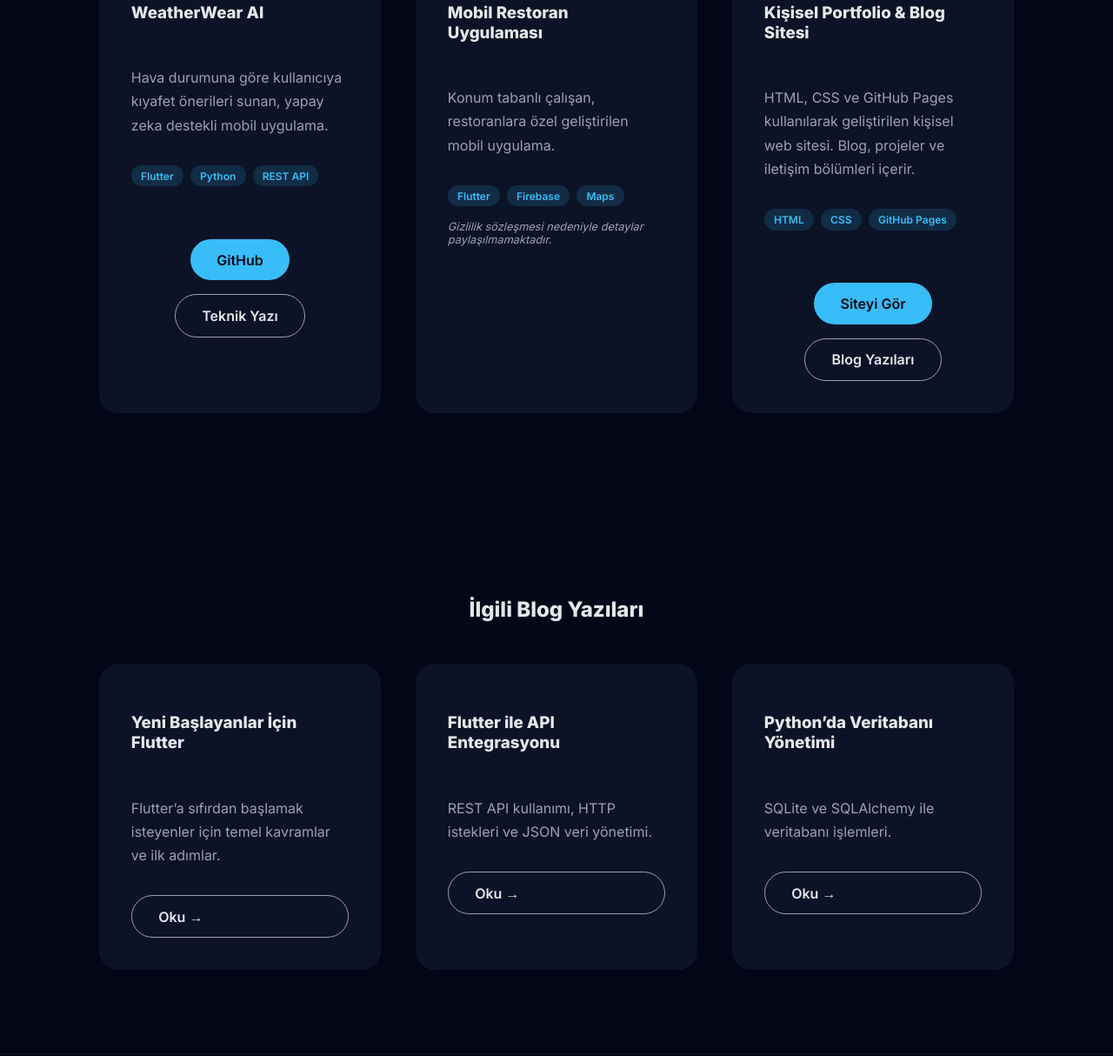
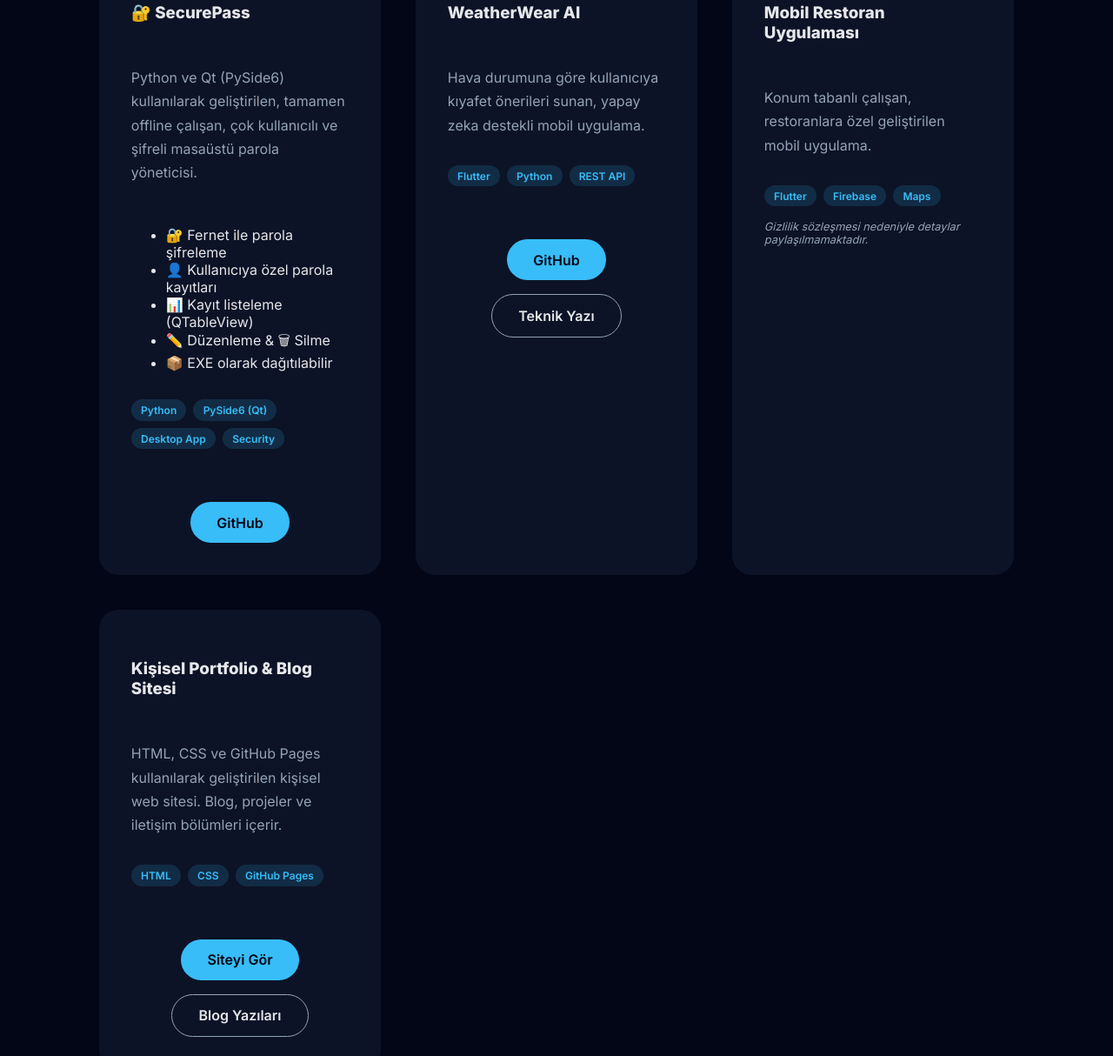
Before and after one commit to uaates/uaates.github.io, a plain HTML site: page projelerim/index.html in a window 1280 px wide. Shown: the part 589-1803 px from the top of the page at 87% size. Drawn offline with nearby package versions, Linux system fonts and the light colour scheme.

```diff
--- a/projelerim/index.html
+++ b/projelerim/index.html
@@ -38,8 +38,40 @@
 
     <div class="projects-grid">
 
+      <!-- PROJECT 0 : SECUREPASS -->
+      <div class="project-card" data-aos="fade-up">
+        <h3>🔐 SecurePass</h3>
+
+        <p class="project-desc">
+          Python ve Qt (PySide6) kullanılarak geliştirilen,
+          tamamen offline çalışan, çok kullanıcılı ve
+          şifreli masaüstü parola yöneticisi.
+        </p>
+
+        <ul class="project-features">
+          <li>🔐 Fernet ile parola şifreleme</li>
+          <li>👤 Kullanıcıya özel parola kayıtları</li>
+          <li>📊 Kayıt listeleme (QTableView)</li>
+          <li>✏️ Düzenleme & 🗑 Silme</li>
+          <li>📦 EXE olarak dağıtılabilir</li>
+        </ul>
+
+        <div class="project-tags">
+          <span>Python</span>
+          <span>PySide6 (Qt)</span>
+          <span>Desktop App</span>
+          <span>Security</span>
+        </div>
+
+        <div class="hero-buttons">
+          <a href="https://github.com/uaates/securepass" target="_blank" class="btn primary">
+            GitHub
+          </a>
+        </div>
+      </div>
+
       <!-- PROJECT 1 -->
-      <div class="project-card" data-aos="fade-up">
+      <div class="project-card" data-aos="fade-up" data-aos-delay="150">
         <h3>WeatherWear AI</h3>
 
         <p class="project-desc">
@@ -65,7 +97,7 @@
       </div>
 
       <!-- PROJECT 2 -->
-      <div class="project-card" data-aos="fade-up" data-aos-delay="150">
+      <div class="project-card" data-aos="fade-up" data-aos-delay="300">
         <h3>Mobil Restoran Uygulaması</h3>
 
         <p class="project-desc">
@@ -86,7 +118,7 @@
       </div>
 
       <!-- PROJECT 3 -->
-      <div class="project-card" data-aos="fade-up" data-aos-delay="300">
+      <div class="project-card" data-aos="fade-up" data-aos-delay="450">
         <h3>Kişisel Portfolio & Blog Sitesi</h3>
 
         <p class="project-desc">
@@ -116,54 +148,6 @@
   </div>
 </section>
 
-<!-- RELATED BLOG -->
-<section class="section">
-  <div class="container">
-
-    <h2 style="text-align:center; margin-bottom:3rem;">
-      İlgili Blog Yazıları
-    </h2>
-
-    <div class="blog-list">
-
-      <div class="blog-card" data-aos="fade-up">
-        <h3>Yeni Başlayanlar İçin Flutter</h3>
-        <p class="blog-excerpt">
-          Flutter’a sıfırdan başlamak isteyenler için
-          temel kavramlar ve ilk adımlar.
-        </p>
-        <a href="../blog/flutter-baslangic.html" class="btn ghost">
-          Oku →
-        </a>
-      </div>
-
-      <div class="blog-card" data-aos="fade-up" data-aos-delay="150">
-        <h3>Flutter ile API Entegrasyonu</h3>
-        <p class="blog-excerpt">
-          REST API kullanımı,
-          HTTP istekleri ve JSON veri yönetimi.
-        </p>
-        <a href="../blog/flutter-api.html" class="btn ghost">
-          Oku →
-        </a>
-      </div>
-
-      <div class="blog-card" data-aos="fade-up" data-aos-delay="300">
-        <h3>Python’da Veritabanı Yönetimi</h3>
-        <p class="blog-excerpt">
-          SQLite ve SQLAlchemy ile
-          veritabanı işlemleri.
-        </p>
-        <a href="../blog/python-veritabani.html" class="btn ghost">
-          Oku →
-        </a>
-      </div>
-
-    </div>
-
-  </div>
-</section>
-
 <!-- FOOTER -->
 <footer>
   <div class="container">
```
